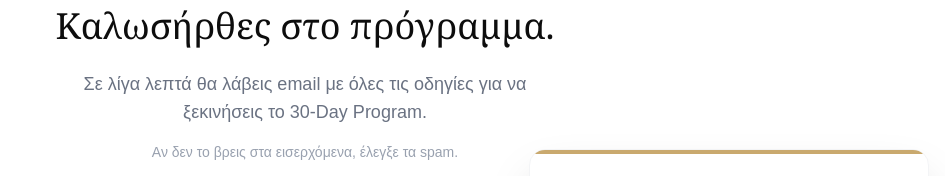
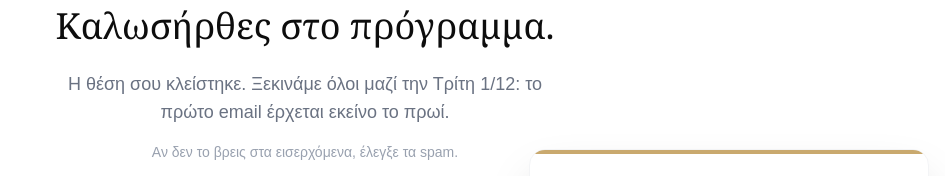
Before and after one commit to prokopiskou/withinsuccess, a Next.js app: page /30days/thank-you in a window 1280 px wide. Shown: the part 394-570 px from the top of the page, without its empty margins (335-1280 px from the left). Built offline with nearby package versions, Linux system fonts and the light colour scheme; no server answers.

Commit message:
30 Μέρες: κοινή έναρξη 1/12 στην προσφορά

```diff
--- a/src/app/30days-tt/page.tsx
+++ b/src/app/30days-tt/page.tsx
@@ -90,7 +90,7 @@ export default function ThirtyDaysTT() {
         <button type="button" onClick={handleCheckout} className="inline-block bg-black text-white px-10 py-4 rounded-full text-base font-medium hover:bg-gray-800 transition-colors cursor-pointer border-0">
           <ThirtyDaysCtaLabel />
         </button>
-        <p className="text-xs text-gray-400 mt-4">Άμεση πρόσβαση · Ψηφιακό πρόγραμμα μέσω email · Εφάπαξ πληρωμή, χωρίς συνδρομή</p>
+        <p className="text-xs text-gray-400 mt-4">{offer.promo ? THIRTY_DAYS_PROMO.cohortLabel : 'Άμεση πρόσβαση'} · Ψηφιακό πρόγραμμα μέσω email · Εφάπαξ πληρωμή, χωρίς συνδρομή</p>
         </>)}
       </section>
 
@@ -225,7 +225,7 @@ export default function ThirtyDaysTT() {
       <section className="py-12 px-6 bg-gray-50">
         <div className="max-w-2xl mx-auto flex flex-col gap-4 text-sm text-gray-500 leading-relaxed">
           <p>
-            <span className="font-semibold text-gray-700">Τι αγοράζεις:</span> ψηφιακό εκπαιδευτικό πρόγραμμα 30 ημερών μέσω email (30 emails, 30 ασκήσεις), με άμεση πρόσβαση. Τιμή {offer.price}€{offer.promo ? ` (προσφορά ${THIRTY_DAYS_PROMO.label} έως ${THIRTY_DAYS_PROMO.endsLabel}· προηγούμενη τιμή ${THIRTY_DAYS_PRICE}€)` : ''}, εφάπαξ πληρωμή μέσω Stripe. Χωρίς συνδρομή.
+            <span className="font-semibold text-gray-700">Τι αγοράζεις:</span> ψηφιακό εκπαιδευτικό πρόγραμμα 30 ημερών μέσω email (30 emails, 30 ασκήσεις), {offer.promo ? 'με κοινή έναρξη την Τρίτη 1/12 (πρώτο email το πρωί της 1/12)' : 'με άμεση πρόσβαση'}. Τιμή {offer.price}€{offer.promo ? ` (προσφορά ${THIRTY_DAYS_PROMO.label} έως ${THIRTY_DAYS_PROMO.endsLabel}· προηγούμενη τιμή ${THIRTY_DAYS_PRICE}€)` : ''}, εφάπαξ πληρωμή μέσω Stripe. Χωρίς συνδρομή.
           </p>
           <p>
             <span className="font-semibold text-gray-700">Επιστροφή χρημάτων:</span> ακύρωση εντός 48 ωρών από την αγορά με πλήρη επιστροφή, κατόπιν αιτήματος στο{' '}
--- a/src/app/30days/page.tsx
+++ b/src/app/30days/page.tsx
@@ -83,7 +83,7 @@ export default function ThirtyDays() {
         <button type="button" onClick={handleCheckout} className="inline-block bg-black text-white px-10 py-4 rounded-full text-base font-medium hover:bg-gray-800 transition-colors cursor-pointer border-0">
           <ThirtyDaysCtaLabel />
         </button>
-        <p className="text-sm text-gray-500 mt-4">Άμεση πρόσβαση</p>
+        <p className="text-sm text-gray-500 mt-4">{offer.promo ? THIRTY_DAYS_PROMO.cohortLabel : 'Άμεση πρόσβαση'}</p>
         </>)}
       </section>
 
--- a/src/app/30days/thank-you/page.tsx
+++ b/src/app/30days/thank-you/page.tsx
@@ -2,9 +2,12 @@
 
 import { useEffect } from 'react'
 import { trackPurchase } from '@/lib/analytics'
-import { thirtyDaysPrice } from '@/lib/thirtyDays'
+import { thirtyDaysPrice, isThirtyDaysPromo } from '@/lib/thirtyDays'
+import { useState } from 'react'
 
 export default function ThankYouPage() {
+  // Αγορά μέσα στην προσφορά → κοινή έναρξη 1/12
+  const [cohort] = useState(() => isThirtyDaysPromo())
   useEffect(() => {
     // Read session_id from URL directly (avoids useSearchParams Suspense requirement)
     const params = new URLSearchParams(window.location.search)
@@ -25,7 +28,9 @@ export default function ThankYouPage() {
           Καλωσήρθες στο πρόγραμμα.
         </h1>
         <p className="text-gray-500 text-lg mb-4">
-          Σε λίγα λεπτά θα λάβεις email με όλες τις οδηγίες για να ξεκινήσεις το 30-Day Program.
+          {cohort
+            ? 'Η θέση σου κλείστηκε. Ξεκινάμε όλοι μαζί την Τρίτη 1/12: το πρώτο email έρχεται εκείνο το πρωί.'
+            : 'Σε λίγα λεπτά θα λάβεις email με όλες τις οδηγίες για να ξεκινήσεις το 30-Day Program.'}
         </p>
         <p className="text-gray-400 text-sm mb-12">
           Αν δεν το βρεις στα εισερχόμενα, έλεγξε τα spam.
--- a/src/lib/thirtyDays.ts
+++ b/src/lib/thirtyDays.ts
@@ -22,6 +22,8 @@ export const THIRTY_DAYS_PROMO = {
   startsAt: Date.parse('2026-11-23T18:00:00+02:00'),
   endsAt: Date.parse('2026-11-30T23:59:59+02:00'),
   endsLabel: 'Δευτέρα 30/11, 23:59',
+  // Όσοι αγοράζουν στην προσφορά ξεκινάνε ΟΛΟΙ ΜΑΖΙ
+  cohortLabel: 'Ξεκινάμε όλοι μαζί Τρίτη 1/12',
 } as const
 
 export function isThirtyDaysPromo(now: number = Date.now()): boolean {
```
